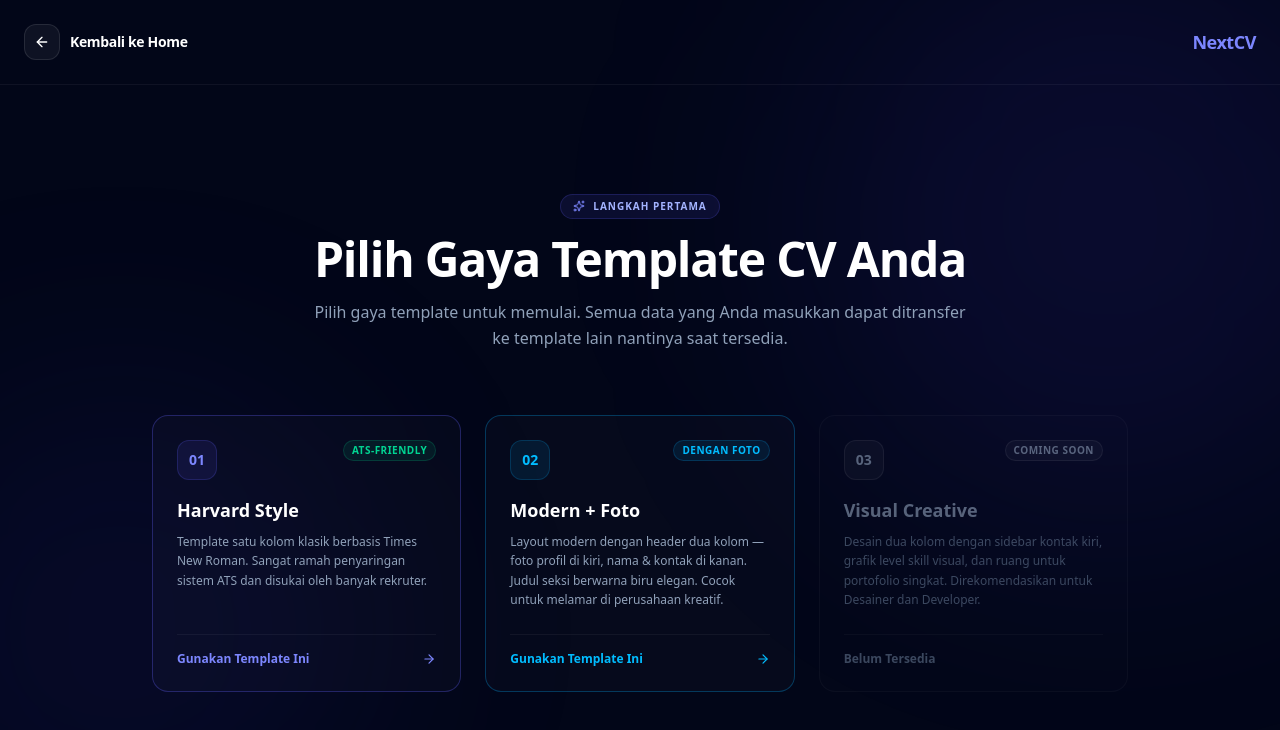
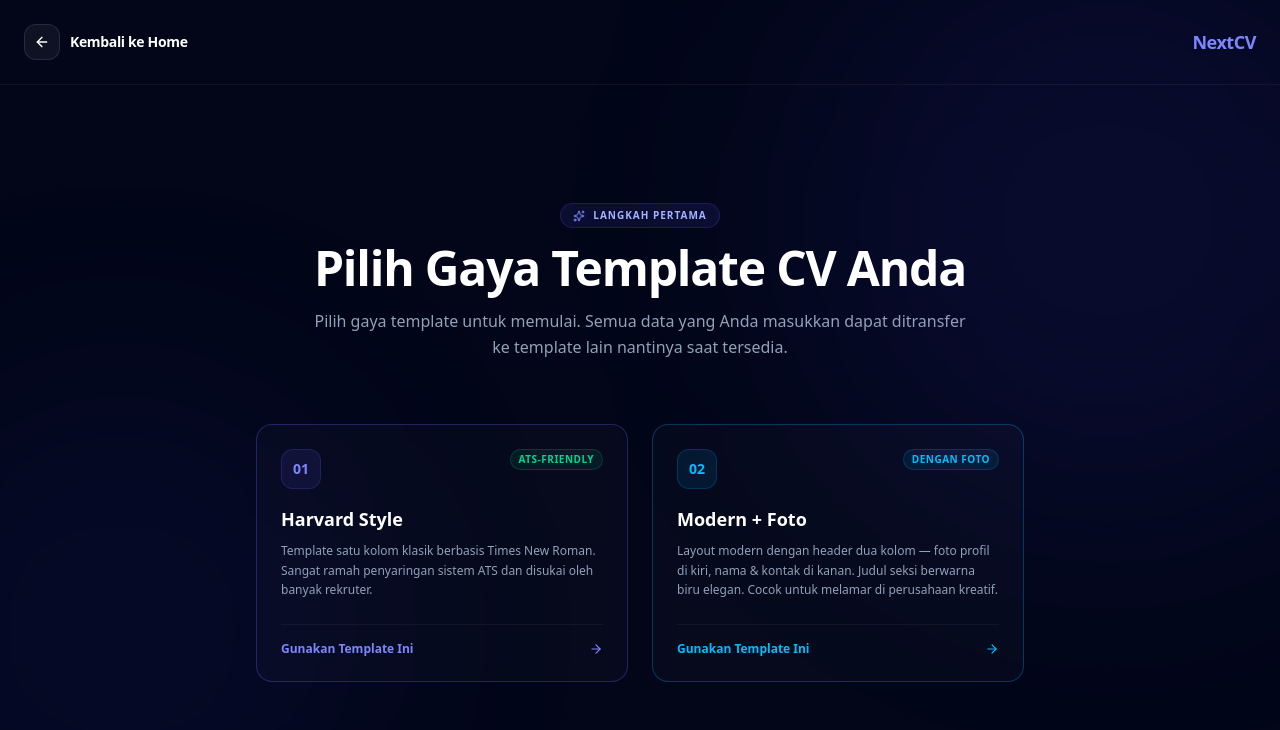
Before and after one commit to dewandaca/cvbuilder, a Next.js app: page /cv-builder in a window 1280 px wide. Shown: the top 730 px of the page. Built offline with nearby package versions, Linux system fonts and the light colour scheme; what @react-pdf/renderer would draw is missing.

Commit message:
fix: always show template selection and remove coming soon card

```diff
--- a/src/app/cv-builder/page.tsx
+++ b/src/app/cv-builder/page.tsx
@@ -892,12 +892,8 @@
         if (data.profilePhoto) {
           setProfilePhoto(data.profilePhoto);
         }
-        if (data.hasSelectedTemplate !== undefined) {
-          setHasSelectedTemplate(data.hasSelectedTemplate);
-        } else if (saved) {
-          // If we have saved data from before this feature, they have selected a template
-          setHasSelectedTemplate(true);
-        }
+        // hasSelectedTemplate is intentionally NOT restored from localStorage.
+        // Users should always pick a template when entering the builder page.
       } catch {
         // ignore corrupted data
       }
@@ -923,10 +919,9 @@
       sectionOrder: orderedSectionOrder,
       sectionTitles,
       selectedTemplate,
-      hasSelectedTemplate,
       profilePhoto: profilePhoto || undefined,
     }),
-    [personalInfo, educations, experiences, projects, achievements, customSections, skills, orderedSectionOrder, sectionTitles, selectedTemplate, hasSelectedTemplate, profilePhoto]
+    [personalInfo, educations, experiences, projects, achievements, customSections, skills, orderedSectionOrder, sectionTitles, selectedTemplate, profilePhoto]
   );
 
   // Auto-save to localStorage whenever data changes (only after hydration)
@@ -1577,7 +1572,7 @@
           </div>
 
           {/* Grid of Templates */}
-          <div className="grid grid-cols-1 md:grid-cols-3 gap-6 items-stretch">
+          <div className="grid grid-cols-1 md:grid-cols-2 gap-6 items-stretch max-w-3xl mx-auto">
 
             {/* Card 1: Harvard Style */}
             <div
@@ -1635,26 +1630,6 @@
               </div>
             </div>
 
-            {/* Card 3: Creative Style (Coming Soon) */}
-            <div className="relative bg-white/1 border border-white/5 rounded-2xl p-6 flex flex-col justify-between opacity-60">
-              <div>
-                <div className="flex justify-between items-start mb-4">
-                  <div className="w-10 h-10 bg-white/5 border border-white/10 text-slate-400 rounded-xl flex items-center justify-center font-bold text-sm">
-                    03
-                  </div>
-                  <span className="text-[10px] font-bold bg-white/5 text-slate-400 px-2 py-0.5 rounded-full border border-white/10 uppercase tracking-wider">
-                    Coming Soon
-                  </span>
-                </div>
-                <h3 className="font-heading font-extrabold text-slate-400 text-lg mb-2">Visual Creative</h3>
-                <p className="text-xs text-slate-500 leading-relaxed mb-6">
-                  Desain dua kolom dengan sidebar kontak kiri, grafik level skill visual, dan ruang untuk portofolio singkat. Direkomendasikan untuk Desainer dan Developer.
-                </p>
-              </div>
-              <div className="pt-4 border-t border-white/5 flex items-center justify-between text-xs font-bold text-slate-500">
-                <span>Belum Tersedia</span>
-              </div>
-            </div>
 
           </div>
         </main>
```
Also changed, not shown: 1 other file (tests, documents, lock files or other folders).
